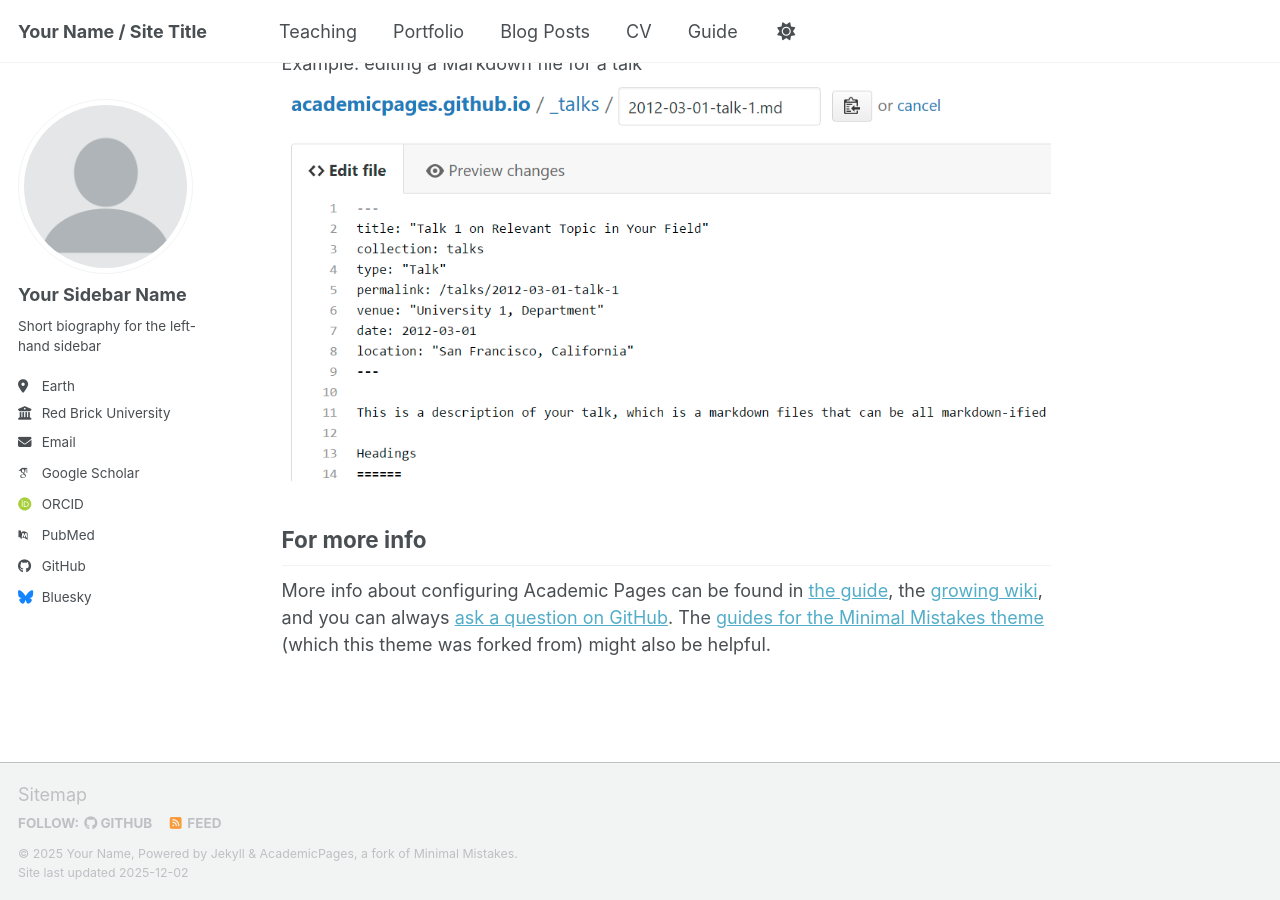
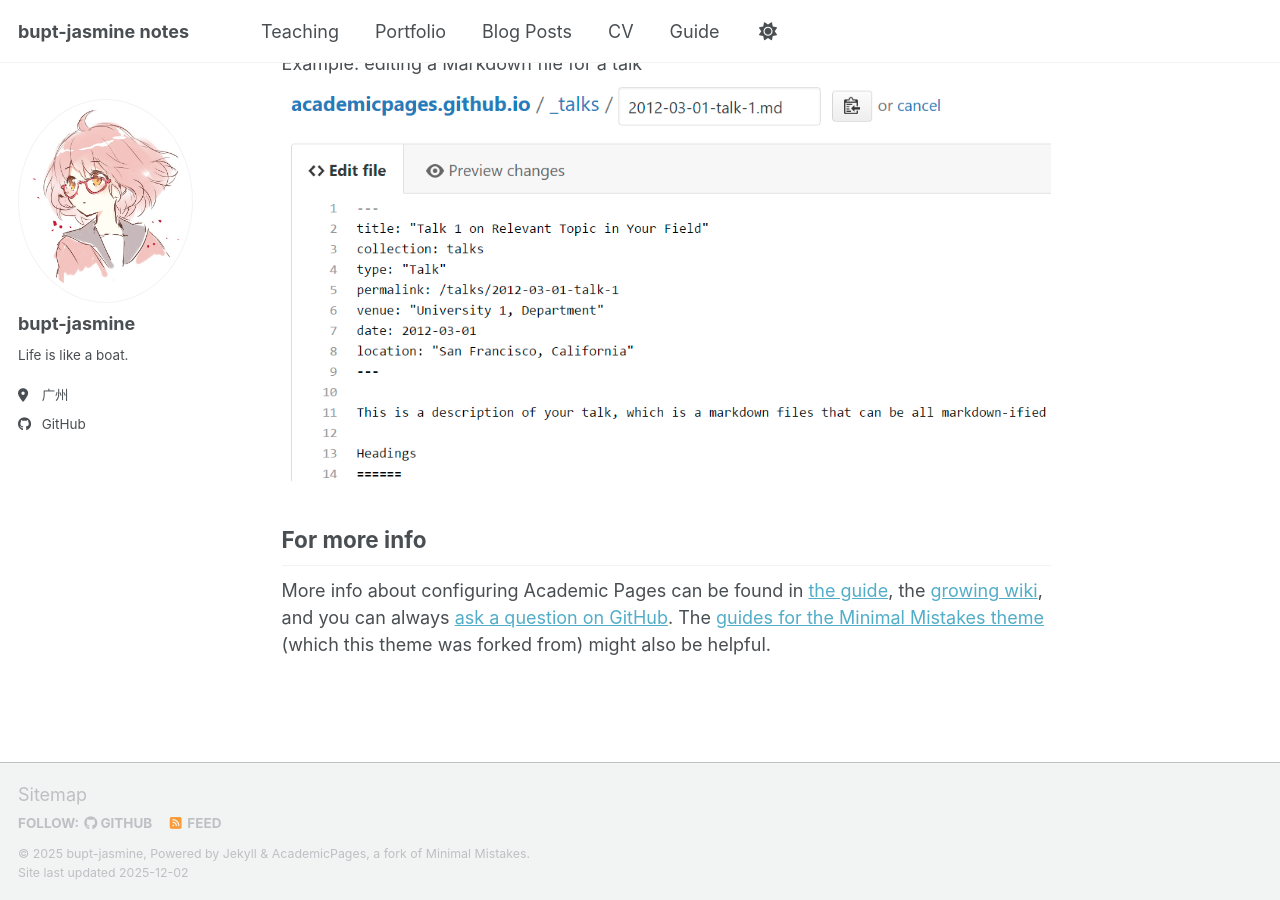
Before and after one commit to bupt-jasmine/bupt-jasmine.github.io, a Jekyll site: the page built from _pages/about.md, in a window 1280 px wide and 900 px high, scrolled down 2718 px. Built offline with Jekyll 4.4.1, drawn with Linux system fonts in a browser that asks for light colours; some web fonts are replaced; a script bundle is joined from its source files by our own code; library files that are not in the unit come from our copies.

Commit message:
add: 更新配置文件，修改站点标题、描述和作者信息，替换头像文件，删除旧头像

```diff
--- a/_config.yml
+++ b/_config.yml
@@ -9,77 +9,37 @@
 # Basic Site Settings
 locale                   : "en-US"
 site_theme               : "default" # Currently available options are "default", "air"
-title                    : "Your Name / Site Title"
+title                    : "bupt-jasmine notes"
 title_separator          : "-"
-name                     : &name "Your Name"
-description              : &description "Your Name's academic portfolio"   # Update this with a general description of your site, this is the default if not overridden by a page
-url                      : https://academicpages.github.io # The base hostname & protocol for your site e.g. "https://[your GitHub username].github.io",
+name                     : &name "bupt-jasmine"
+description              : &description "jasmine's "   # Update this with a general description of your site, this is the default if not overridden by a page
+url                      : https://bupt-jasmine.github.io # The base hostname & protocol for your site e.g. "https://[your GitHub username].github.io",
                                                            # or if you already have some other page hosted on Github then use "https://[your GitHub username].github.io/[Your Repo Name]"
 baseurl                  : "" # the subpath of your site, e.g. "/blog"
-repository               : "academicpages/academicpages.github.io"
+repository               : "bupt-jasmine/bupt-jasmine.github.io"
 
 # Site Author - The following control what appear as part of the author content on the side bar.
 #               If a field is blank the icon and link will not appear, otherwise it will be shown.
 #               Additional customization can be done by editing /_includes/author-profile.html
 author:
   # Biographic information
-  avatar           : "profile.png"
-  name             : "Your Sidebar Name"
+  avatar           : "profile.jpeg"
+  name             : "bupt-jasmine"
   pronouns         : # example: "she/her"
-  bio              : "Short biography for the left-hand sidebar"
-  location         : "Earth"
-  employer         : "Red Brick University"
+  bio              : "Life is like a boat."
+  location         : "广州"
+  employer         : # Your employer/university
   uri              : # URL
-  email            : "none@example.org"
-
-  # Academic websites
-  academia         : # URL
-  arxiv            : # URL - Update with the correct link to your profile
-  googlescholar    : "https://scholar.google.com/citations?user=PS_CX0AAAAAJ"
-  inspire-hep      : # URL
-  impactstory      : # URL
-  orcid            : "https://orcid.org/yourorcidurl"
-  semantic         : # URL
-  ssrn             : # URL
-  pubmed           : "https://www.ncbi.nlm.nih.gov/pubmed/?term=john+snow"
-  researchgate     : # URL
-  scopus           : # URL
-  zotero           : # URL
-
+  email            : # your email address
 
   # Repositories and software development
-  bitbucket        : # Username - Update with your username on the site
-  codepen          : # Username
-  dribbble         : # Username
-  github           : "academicpages"
-  kaggle           : # Username
+  github           : "bupt-jasmine"
   stackoverflow    : # User number or user number and name (i.e., use "1" or "1/jeff-atwood")
 
   # Social media
-  artstation       : # Username
-  bluesky          : "bsky.app" # Replace this with you Bluesky username
-  facebook         : # Username
-  flickr           : # Username
-  foursquare       : # Username
-  goodreads        : # Username
-  google_plus      : # Username
-  keybase          : # Username
-  instagram        : # Username
-  lastfm           : # Username
   linkedin         : # Username
-  mastodon         : # URL
-  medium           : # URL
-  pinterest        : # Username
-  soundcloud       : # Username
-  steam            : # Username
-  telegram         : # URL
-  tumblr           : # Username
   twitter          : # Username for X / Twitter
-  vine             : # Username
   weibo            : # Username
-  wikipedia        : # Username
-  xing             : # Username
-  youtube          : # Username
   zhihu            : # Username
 
 # Site Settings
@@ -88,7 +48,6 @@
 words_per_minute         : 160
 future                   : true
 read_more                : "disabled" # if enabled, adds "Read more" links to excerpts
-talkmap_link             : false      #change to true to add link to talkmap on talks page
 comments:
   provider               : # false (default), "disqus", "discourse", "facebook", "google-plus", "staticman", "custom"
   disqus:
```
Also changed, not shown: images/profile.jpeg (added), images/profile.png (deleted).
